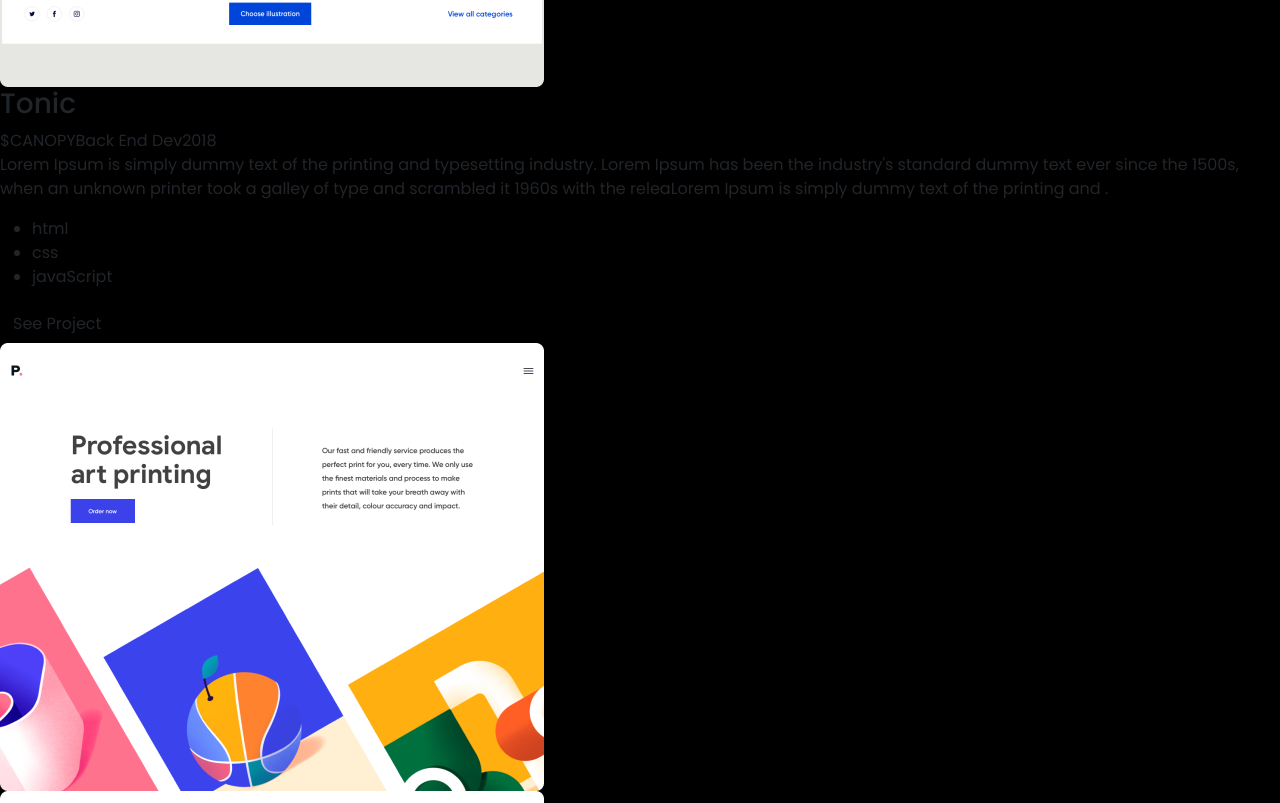
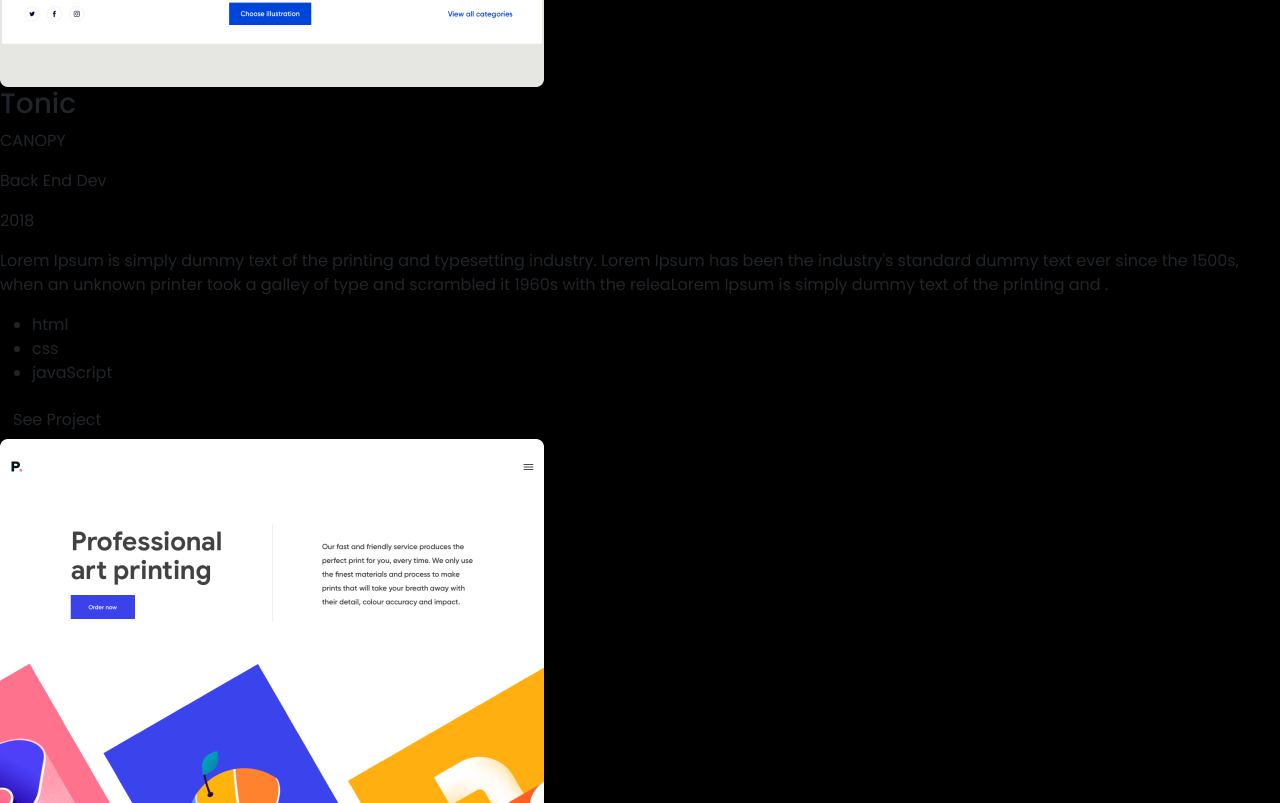
Before and after one commit to daudi13/daudi, a React (Create React App) app: page /Projects in a window 1280 px wide. Shown: the part 897-1700 px from the top of the page. Built offline with nearby package versions, Linux system fonts and the light colour scheme.

Commit message:
Add jobProfiles ro projectcard

```diff
--- a/src/components/Routes/Projects/Jobprofiles.js
+++ b/src/components/Routes/Projects/Jobprofiles.js
@@ -1,13 +1,13 @@
 import React from 'react'
 
-const Jobprofiles = ({jobs}) => {
+const Jobprofiles = ({jobProfile}) => {
   return (
     <>
-      <p className="range__canopy">{jobs[0]}</p>
+      <p className="range__canopy">{jobProfile[0]}</p>
       <div className="range__circle"></div>
-      <p className="range__txt">${jobs[1]}</p>
+      <p className="range__txt">{jobProfile[1]}</p>
       <div className="range__circle"></div>
-      <p className="range__txt">${jobs[2]}</p>
+      <p className="range__txt">{jobProfile[2]}</p>
     </>
   )
 }
--- a/src/components/Routes/Projects/ProjectCard.js
+++ b/src/components/Routes/Projects/ProjectCard.js
@@ -1,4 +1,5 @@
 import React from 'react'
+import Jobprofiles from './Jobprofiles'
 import Skillsets from './Skillset'
 
 const ProjectCard = ({name, jobProfile, desc, skillSet, order, imageOneDesktop}) => {
@@ -11,7 +12,9 @@ const ProjectCard = ({name, jobProfile, desc, skillSet, order, imageOneDesktop})
         <img src={imageOneDesktop} alt="card snap" /></div>
       <div className="work-section__card--info">
       <h3 className="project-name">{name}</h3>
-      <div className="range">${jobProfile}
+        <div className="range">{
+          <Jobprofiles jobProfile={jobProfile}/>
+      }
       </div>
       <p className="general__desc">
       {desc}
```
